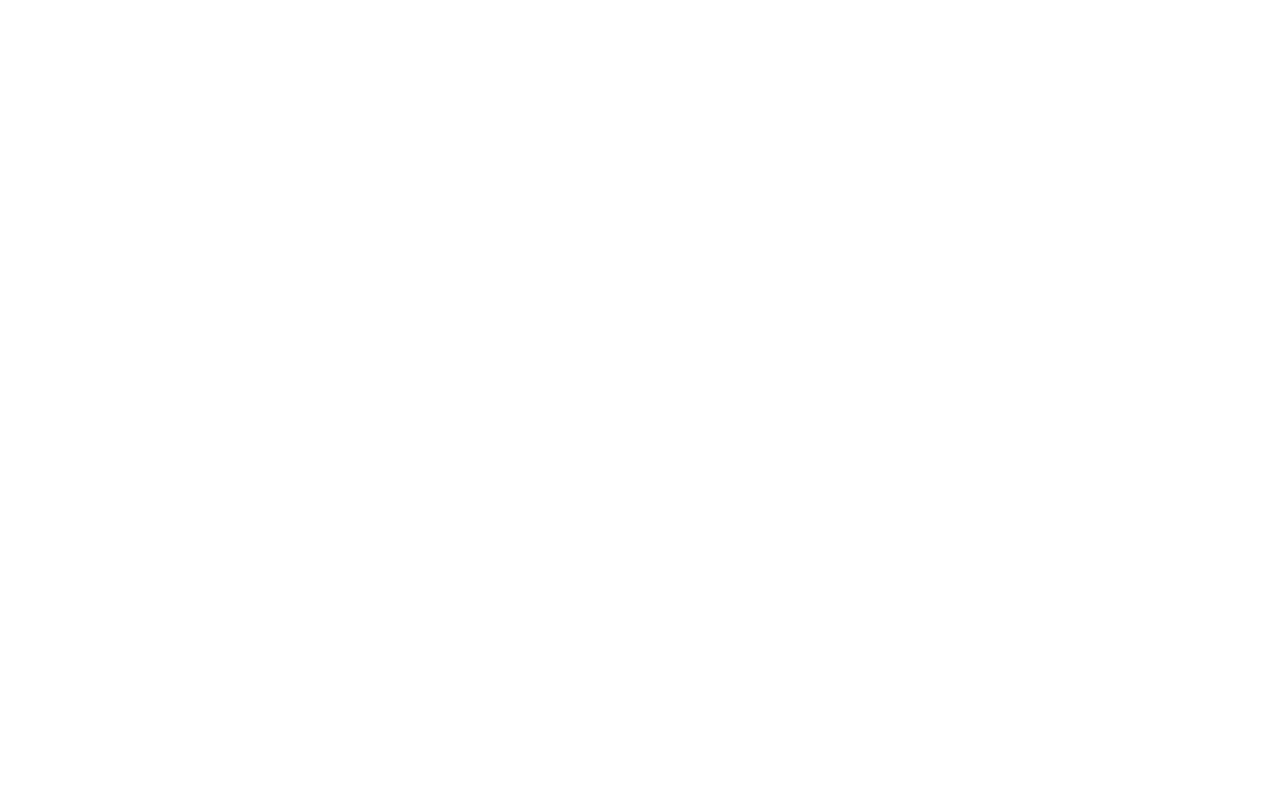
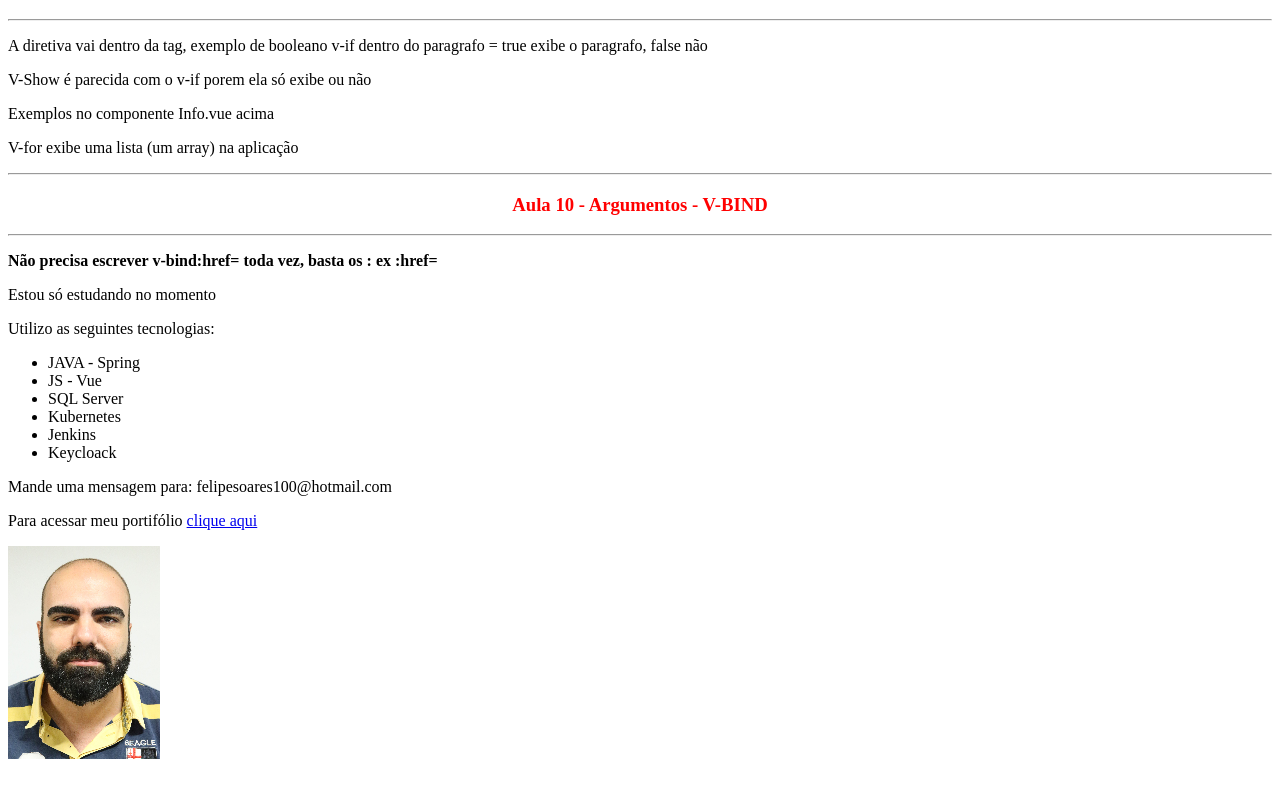
Before and after one commit to felipecabesssa/CursoVueMatheusYoutube, a Vue app in the folder projeto_vue/: page / in a window 1280 px wide. Shown: the part 1777-2574 px from the top of the page. Before the commit the page ends 1416 px from the top, so only its background shows below. Built offline with nearby package versions, Linux system fonts and the light colour scheme.

Commit message:
Atributos dinamicos - V-BIND

```diff
--- a/projeto_vue/src/App.vue
+++ b/projeto_vue/src/App.vue
@@ -25,6 +25,22 @@
     <p>V-Show é parecida com o v-if porem ela só exibe ou não</p>
     <p>Exemplos no componente Info.vue acima</p>
     <p>V-for exibe uma lista (um array) na aplicação</p>
+
+    <hr>
+    <h3 style="color: red; text-align: center;">Aula 10 - Argumentos - V-BIND</h3>
+    <hr>
+    <p><strong>Não precisa escrever v-bind:href= toda vez, basta os : ex :href= </strong></p>
+    <Info />
+    <br>
+    <br>
+    <br>
+    <br>
+    <br>
+    <br>
+    <br>
+    <br>
+    <br>
+    <br>
   </div>
 </template>
 
@@ -32,13 +48,15 @@
 import PrimeiroComponente from './components/PrimeiroComponente.vue'
 import LyfeCycle from './components/LifeCycle.vue'
 import Pessoa from './components/Pessoa.vue'
+import Info from './components/Info.vue'
 
 export default {
   name: 'App',
   components: {
     PrimeiroComponente,
     LyfeCycle,
-    Pessoa
+    Pessoa,
+    Info
   }
 }
 </script>
--- a/projeto_vue/src/components/Info.vue
+++ b/projeto_vue/src/components/Info.vue
@@ -5,20 +5,24 @@
         <p v-if="usa_tecnologias">Utilizo as seguintes tecnologias:</p>
         <Tecnologias />
         <p v-show="mostrar_email">Mande uma mensagem para: {{ email }}</p>
+        <p>Para acessar meu portifólio <a v-bind:href="meu_link" target="_blank">clique aqui</a></p>
+        <Picture />
     </div>
 </template>
 
 <script>
+import Picture from './Picture.vue'
 import Tecnologias from './Tecnologias.vue'
 export default {
-  components: { Tecnologias },
+  components: { Tecnologias, Picture },
     name: 'Info',
     data() {
         return {
             esta_trabalhando: false,
             usa_tecnologias: true,
             mostrar_email: true,
-            email: 'felipesoares100@hotmail.com'
+            email: 'felipesoares100@hotmail.com',
+            meu_link: 'http://felipesa.com.br/'
         }
     }
 }
--- /dev/null
+++ b/projeto_vue/src/components/Picture.vue
@@ -0,0 +1,15 @@
+<template>
+    <img :src="avatar" :alt="descricao">
+</template>
+
+<script>
+export default {
+    name: 'Picture',
+    data(){
+        return{
+            avatar: "/img/avatar.png",
+            descricao: "Felipe Henrique"
+        }
+    }
+}
+</script>
```
Also changed, not shown: projeto_vue/public/img/A-team.jpg (added), projeto_vue/public/img/avatar.png (added).
